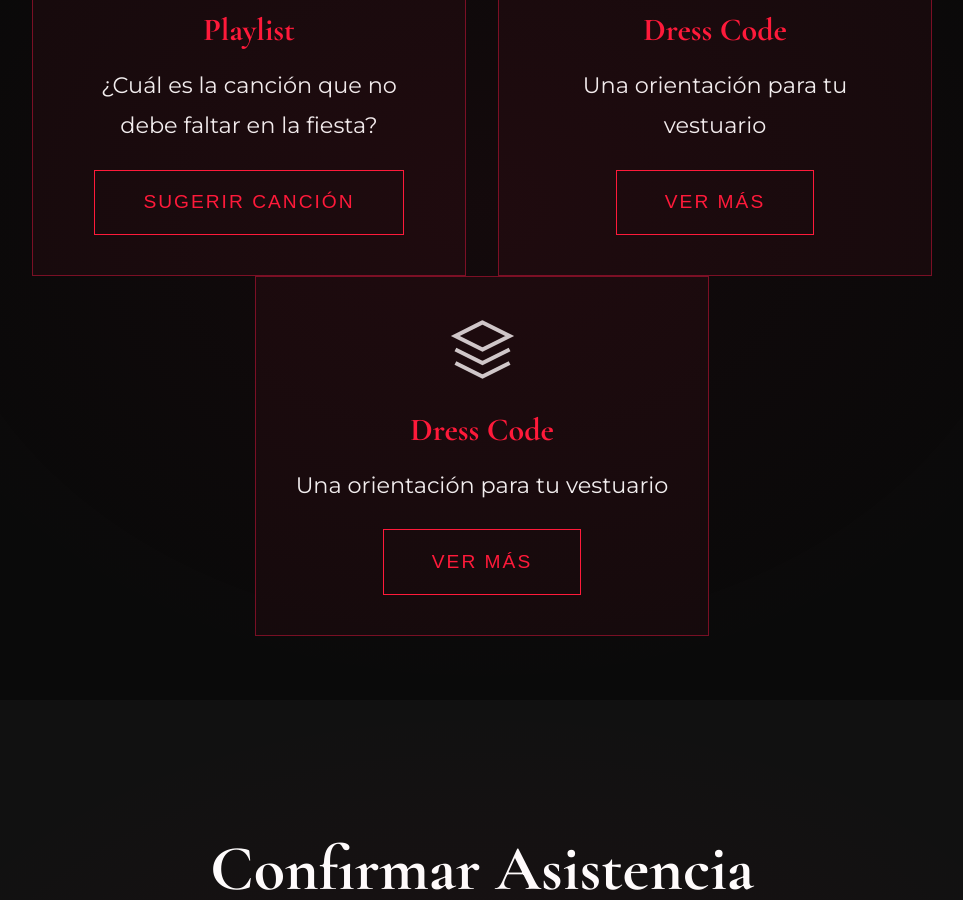
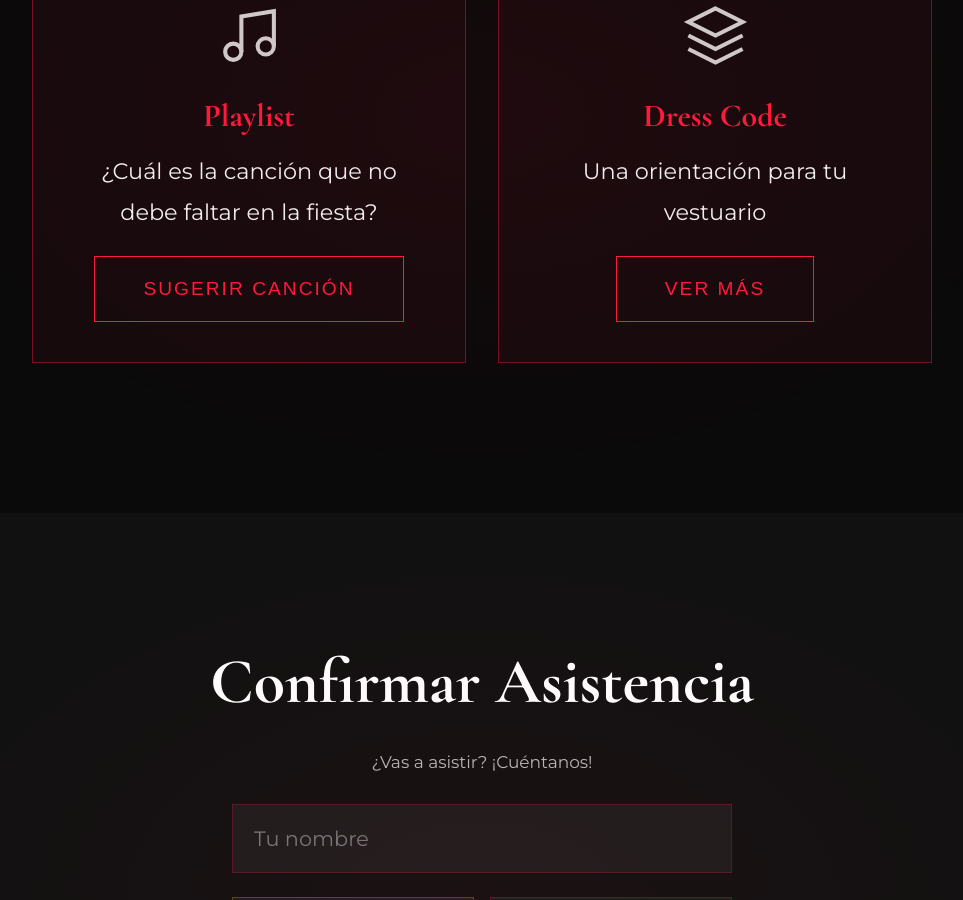
Before and after one commit to abrahammontes/CamilaXV, a plain HTML site: page public/index.html in a window 1280 px wide. Shown: the part 6447-7347 px from the top of the page, without its empty margins (158-1121 px from the left). Drawn offline with nearby package versions, Linux system fonts and the light colour scheme.

Commit message:
Eliminar dress code duplicado

```diff
--- a/public/index.html
+++ b/public/index.html
@@ -204,17 +204,6 @@
                 <button class="btn btn-red" style="margin-top: 1.5rem;" onclick="openModal('dresscode')">Ver más</button>
             </div>
         </div>
-            <div class="party-card red-border">
-                <svg class="party-icon" viewBox="0 0 24 24" fill="none" stroke="currentColor" stroke-width="1.5">
-                    <path d="M12 2L2 7l10 5 10-5-10-5z"/>
-                    <path d="M2 17l10 5 10-5"/>
-                    <path d="M2 12l10 5 10-5"/>
-                </svg>
-                <h3 class="party-card-title">Dress Code</h3>
-                <p class="party-card-text">Una orientación para tu vestuario</p>
-                <button class="btn btn-red" style="margin-top: 1.5rem;" onclick="openModal('dresscode')">Ver más</button>
-            </div>
-        </div>
     </div>
 
     <div id="rsvp" class="section" style="background: var(--dark);">
```
